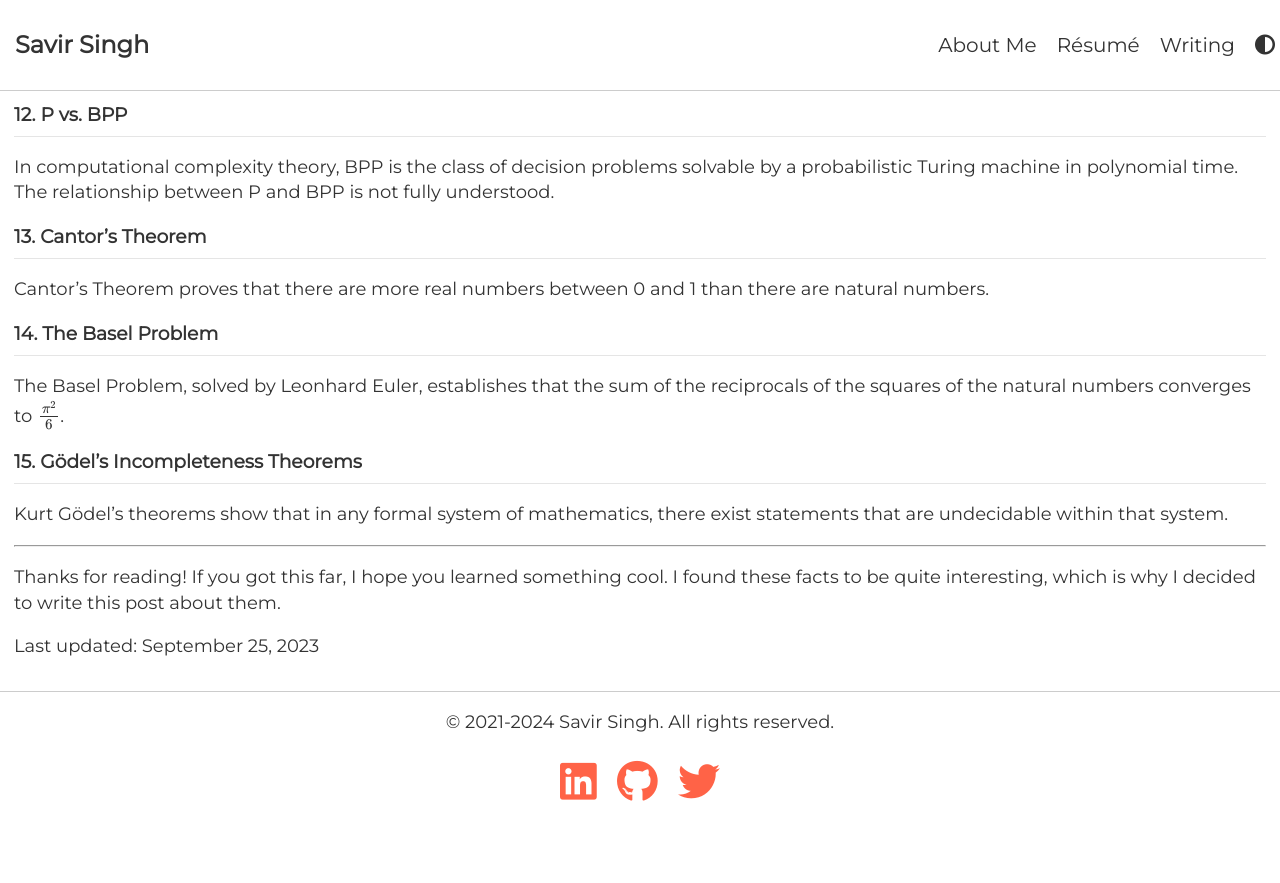
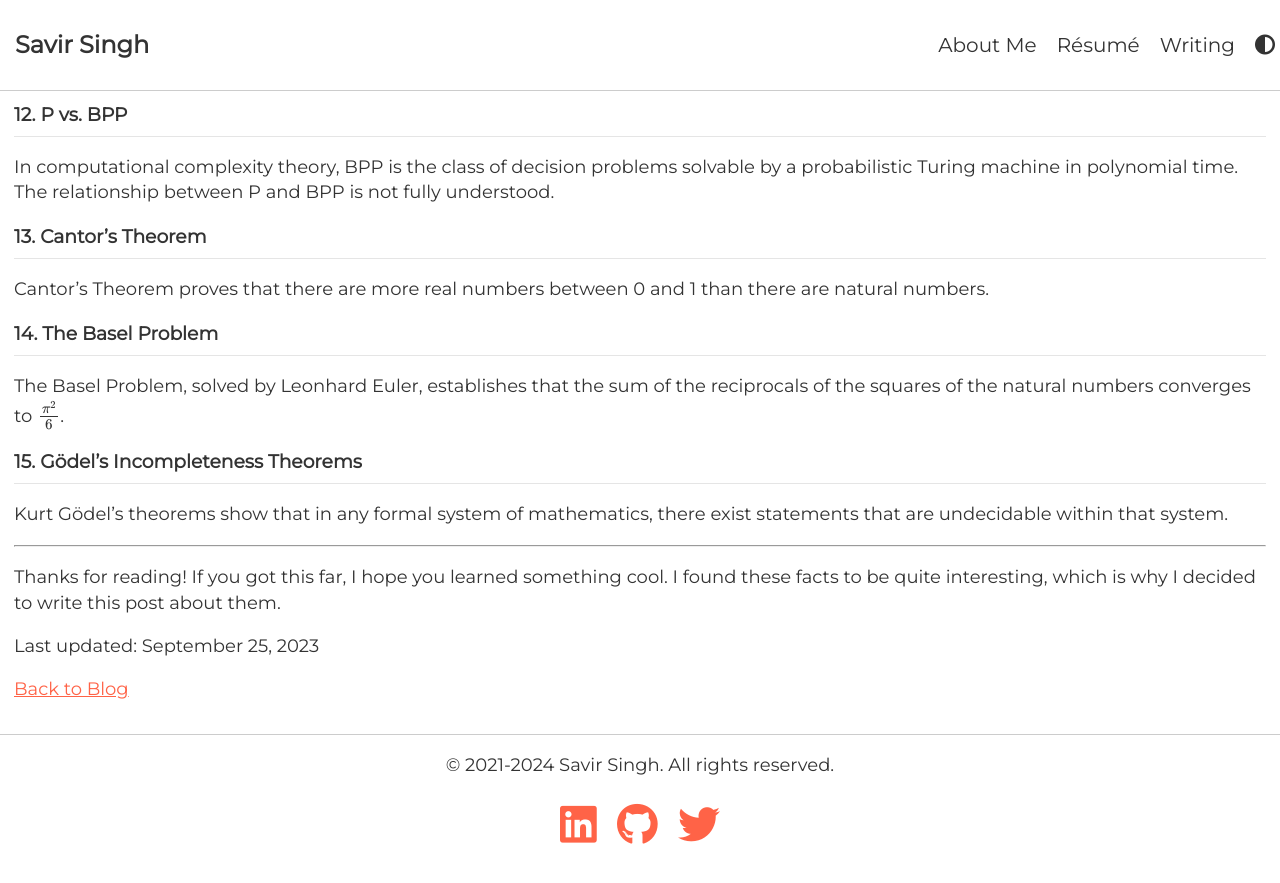
Before and after one commit to savirsingh/savirsingh.github.io, a Jekyll site: the page built from _posts/2023-09-25-fifteenmathfacts.md, in a window 1280 px wide and 900 px high, scrolled down 1375 px. Shown: the top 883 px of the window. Built offline with Jekyll 4.4.1, drawn with Linux system fonts in a browser that asks for light colours; formulas are drawn with MathJax 3; before the commit the page ends 2232 px from its top, so only the background shows below that.

Commit message:
Update post.html

```diff
--- a/_layouts/post.html
+++ b/_layouts/post.html
@@ -24,6 +24,7 @@
 <br><br><br><br><main>
 {{ content }}
   <p>Last updated: {{ page.date | date: "%B %-d, %Y" }}</p>
+  <p><a href="/posts/">Back to Blog</a></p>
 
 </main>
 
```
